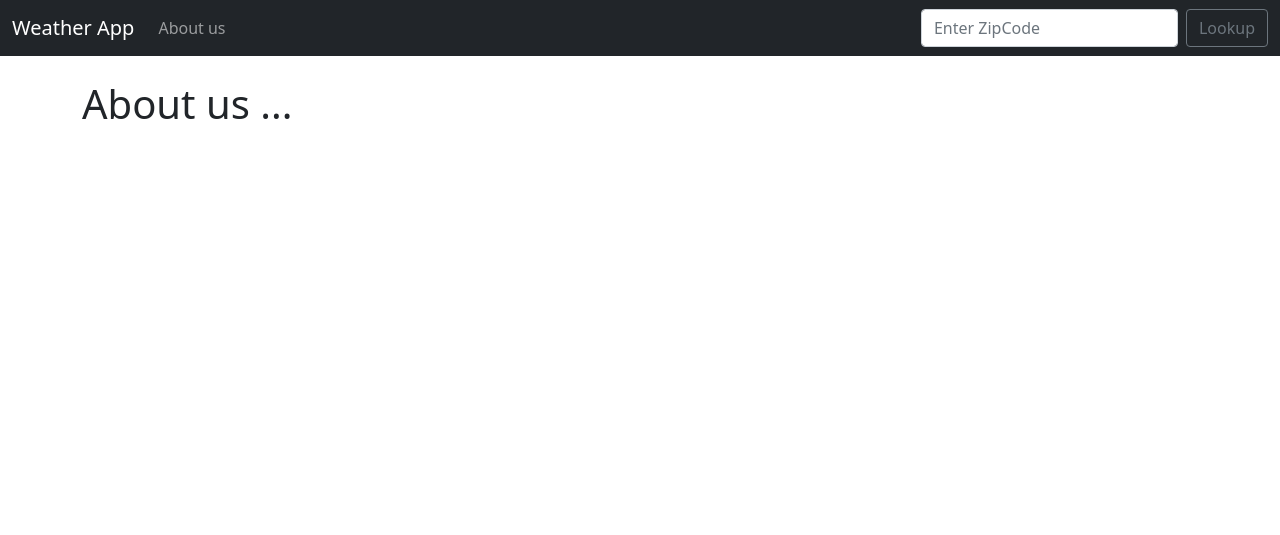
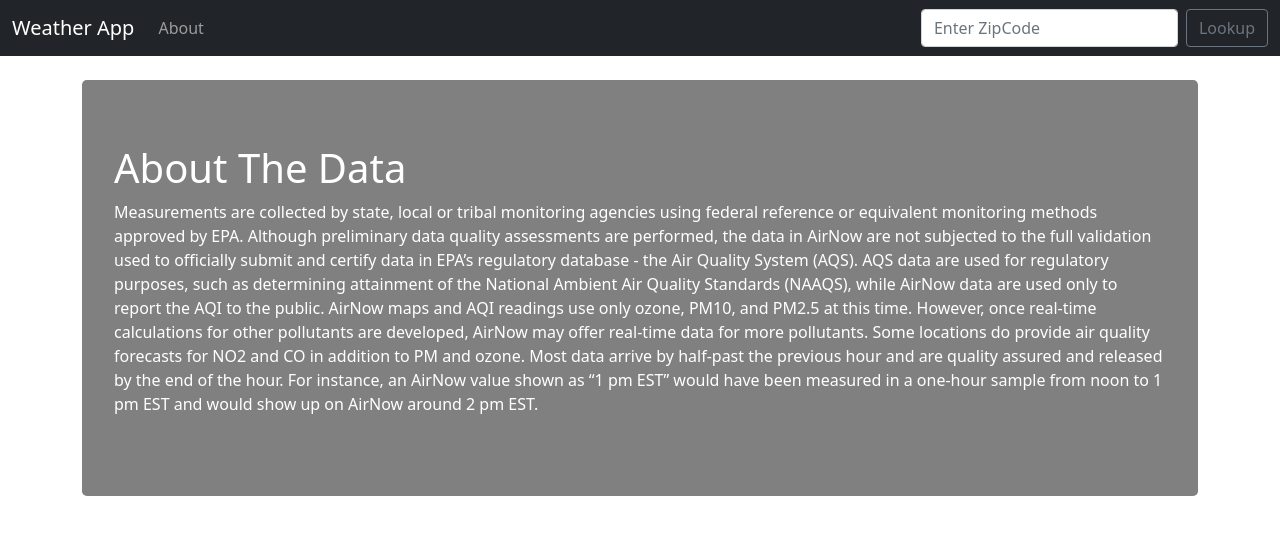
Before and after one commit to Hamidmirzapour/Django-Weather-App, a Django app: template weather/lookup/templates/about.html in a window 1280 px wide. Shown: the top 535 px of the page. Run offline with Django 3.2, Linux system fonts and the light colour scheme; the template is opened without the code that fills it, so the values that code supplies are empty.

Commit message:
Some changes in about page

```diff
--- a/weather/lookup/templates/about.html
+++ b/weather/lookup/templates/about.html
@@ -5,5 +5,14 @@
 {% endblock title %}
 
 {% block content %}
-<h1> About us ... </h1>
+<div class="jumbotron" style="color: white;">
+    <h1> About The Data </h1>
+    <p>
+    Measurements are collected by state, local or tribal monitoring agencies using federal reference or equivalent monitoring methods approved by EPA. Although preliminary data quality assessments are performed, the data in AirNow are not subjected to the full validation used to officially submit and certify data in EPA’s regulatory database - the Air Quality System (AQS). AQS data are used for regulatory purposes, such as determining attainment of the National Ambient Air Quality Standards (NAAQS), while AirNow data are used only to report the AQI to the public.
+
+    AirNow maps and AQI readings use only ozone, PM10, and PM2.5 at this time. However, once real-time calculations for other pollutants are developed, AirNow may offer real-time data for more pollutants. Some locations do provide air quality forecasts for NO2 and CO in addition to PM and ozone.
+
+    Most data arrive by half-past the previous hour and are quality assured and released by the end of the hour. For instance, an AirNow value shown as “1 pm EST” would have been measured in a one-hour sample from noon to 1 pm EST and would show up on AirNow around 2 pm EST.
+    </p>
+</div>
 {% endblock content %}
--- a/weather/lookup/templates/base.html
+++ b/weather/lookup/templates/base.html
@@ -9,6 +9,7 @@
           padding: 4rem 2rem;
           margin-bottom: 2rem;
           border-radius: .3rem;
+          background-color: gray;
         }
         .good{
           background-color: rgb(0, 228, 0);
@@ -44,7 +45,7 @@
         <div class="collapse navbar-collapse" id="navbarSupportedContent">
         <ul class="navbar-nav me-auto mb-2 mb-lg-0">
             <li class="nav-item">
-            <a class="nav-link" href="{% url 'about' %}">About us</a>
+            <a class="nav-link" href="{% url 'about' %}">About</a>
             </li>
         </ul>
         <form class="d-flex" action="{% url 'home' %}" method="POST">
```
